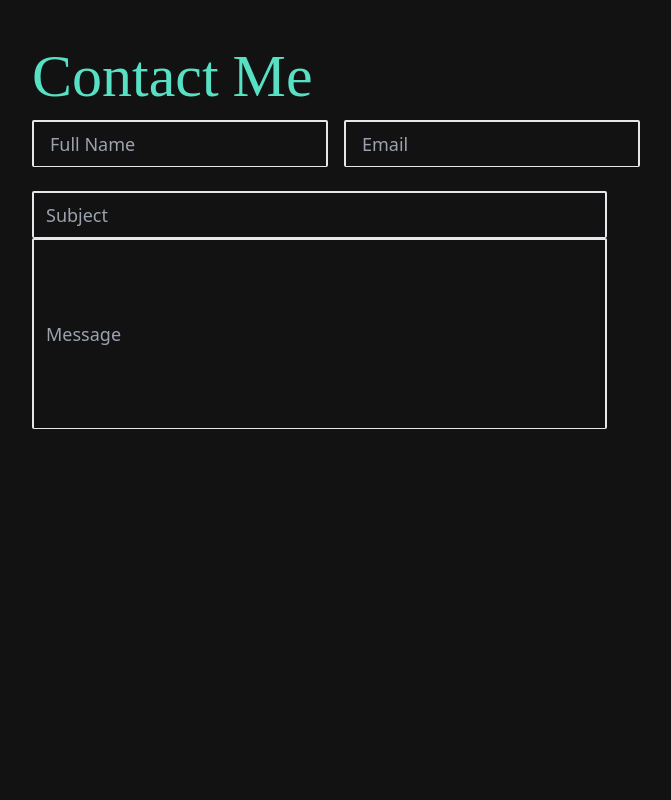
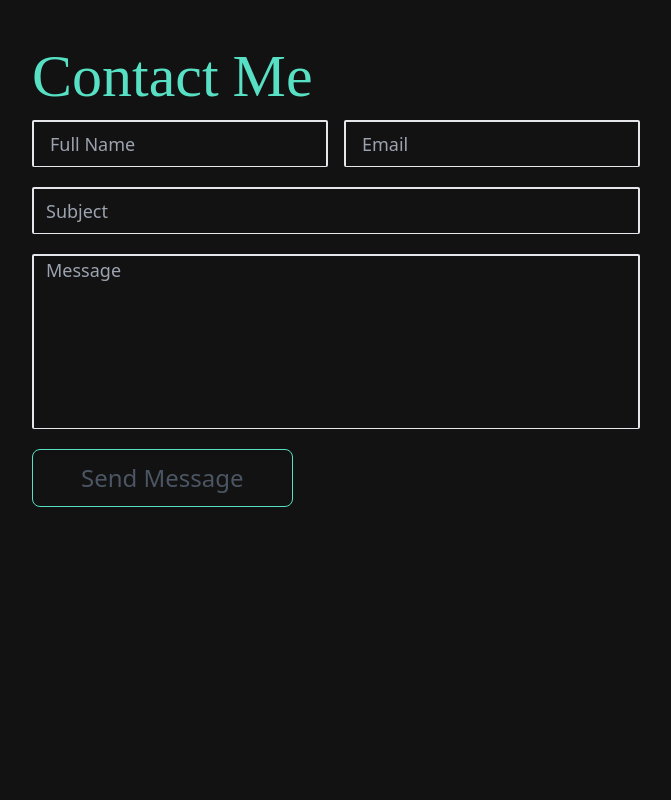
Before and after one commit to TristanO45/my-dev-portfolio, a Next.js app: page /contact in a window 1280 px wide. Shown: the part 3420-4220 px from the top of the page, without its empty margins (168-839 px from the left). Built offline with nearby package versions, Linux system fonts and the light colour scheme; a web font is replaced by a local one.

Commit message:
Created contact form and added submit button

```diff
--- a/pages/contact.js
+++ b/pages/contact.js
@@ -4,8 +4,8 @@ function Contact(props) {
   return (
     <section className="h-[1400px] pt-[10vh]" id={props.id}>
       <h1 className=" text-6xl text-[#57e0c3] font-serifFont">Contact Me</h1>
-      <form className="">
-        <div className="pb-6 space-x-4">
+      <form className="absolute">
+        <div className="pb-5 space-x-4 relative">
           <input
             type="text"
             name="fullname"
@@ -21,7 +21,7 @@ function Contact(props) {
             className="border-2 rounded-sm bg-transparent border-b py-2 px-4 focus:outline-none focus:rounded-md focus:ring-1 ring-[#57e0c3] font-normal text-gray-500 text-lg"
           />
         </div>
-        <div className="flex flex-col absolute">
+        <div className="flex flex-col relative space-y-5">
           <input
             type="text"
             name="subject"
@@ -36,8 +36,20 @@ function Contact(props) {
             placeholder="Message"
             size="50"
             required
-            className="border-2 rounded-sm bg-transparent border-b py-20  focus:outline-none focus:rounded-md focus:ring-1 ring-[#57e0c3] font-normal text-gray-500 text-lg indent-3"
+            className=" border-2 rounded-sm bg-transparent border-b pb-36  focus:outline-none focus:rounded-md focus:ring-1 ring-[#57e0c3] font-normal text-gray-500 text-lg   indent-3"
           />
+        </div>
+        <div className="mt-5">
+          <button className="relative overflow-hidden px-12 py-3 text-2xl font-medium text-gray-600 bg-transparent border border-[#57e0c3] rounded-lg shadow-inner group">
+          <span className="absolute top-0 left-0 w-0 h-0 transition-all duration-200 border-t-2 border-gray-600 group-hover:w-full ease"></span>
+            <span className="absolute bottom-0 right-0 w-0 h-0 transition-all duration-200 border-b-2 border-gray-600 group-hover:w-full ease"></span>
+            <span className="absolute top-0 left-0 w-full h-0 transition-all duration-300 delay-200 bg-gray-600 group-hover:h-full ease"></span>
+            <span className="absolute bottom-0 left-0 w-full h-0 transition-all duration-300 delay-200 bg-gray-600 group-hover:h-full ease"></span>
+            <span className="absolute inset-0 w-full h-full duration-300 delay-300 bg-[#57e0c3] opacity-0 group-hover:opacity-100"></span>
+            <span className="relative transition-colors duration-300 delay-200 group-hover:text-white ease">
+              Send Message
+            </span>
+          </button>
         </div>
       </form>
     </section>
```
